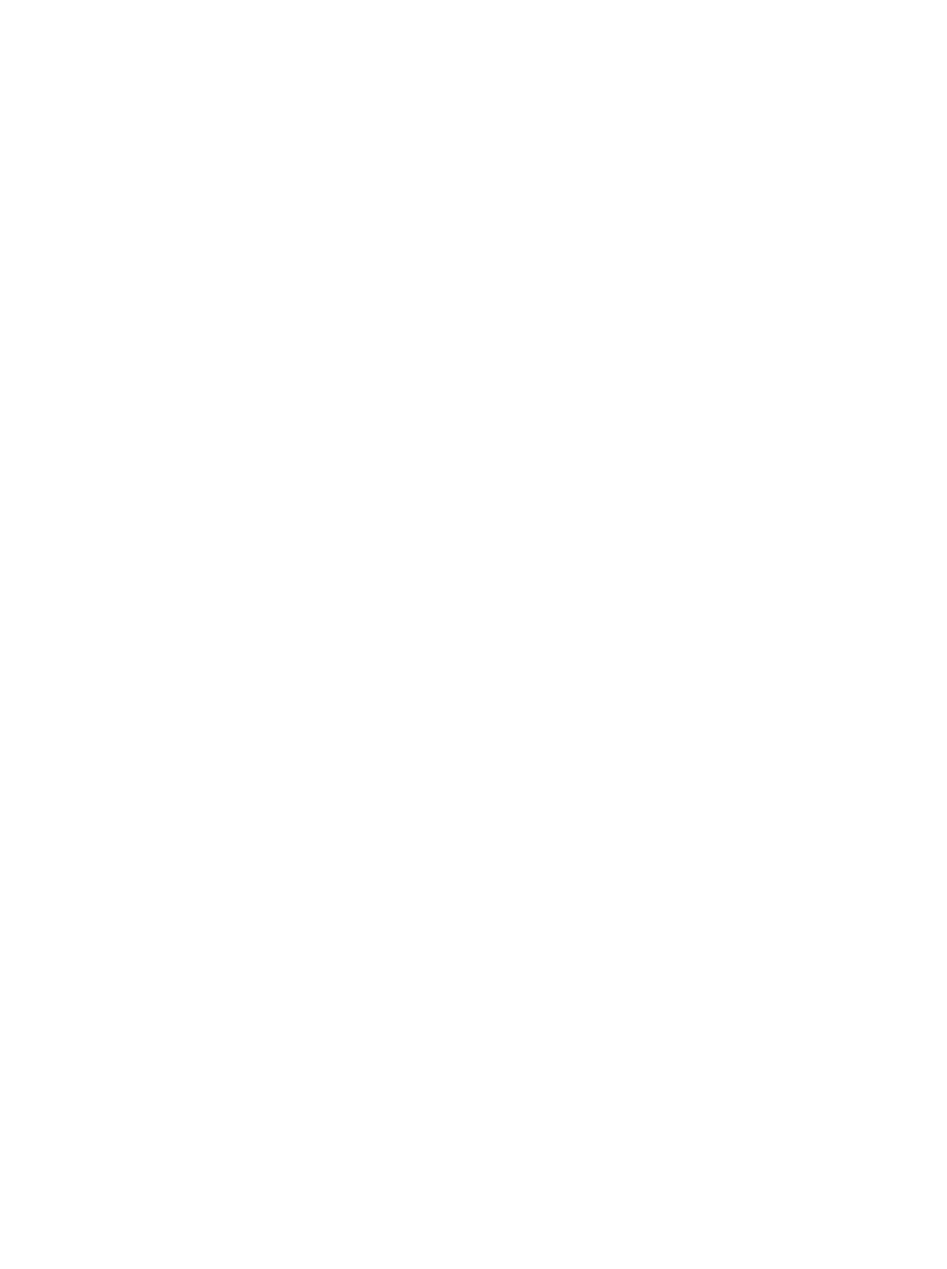
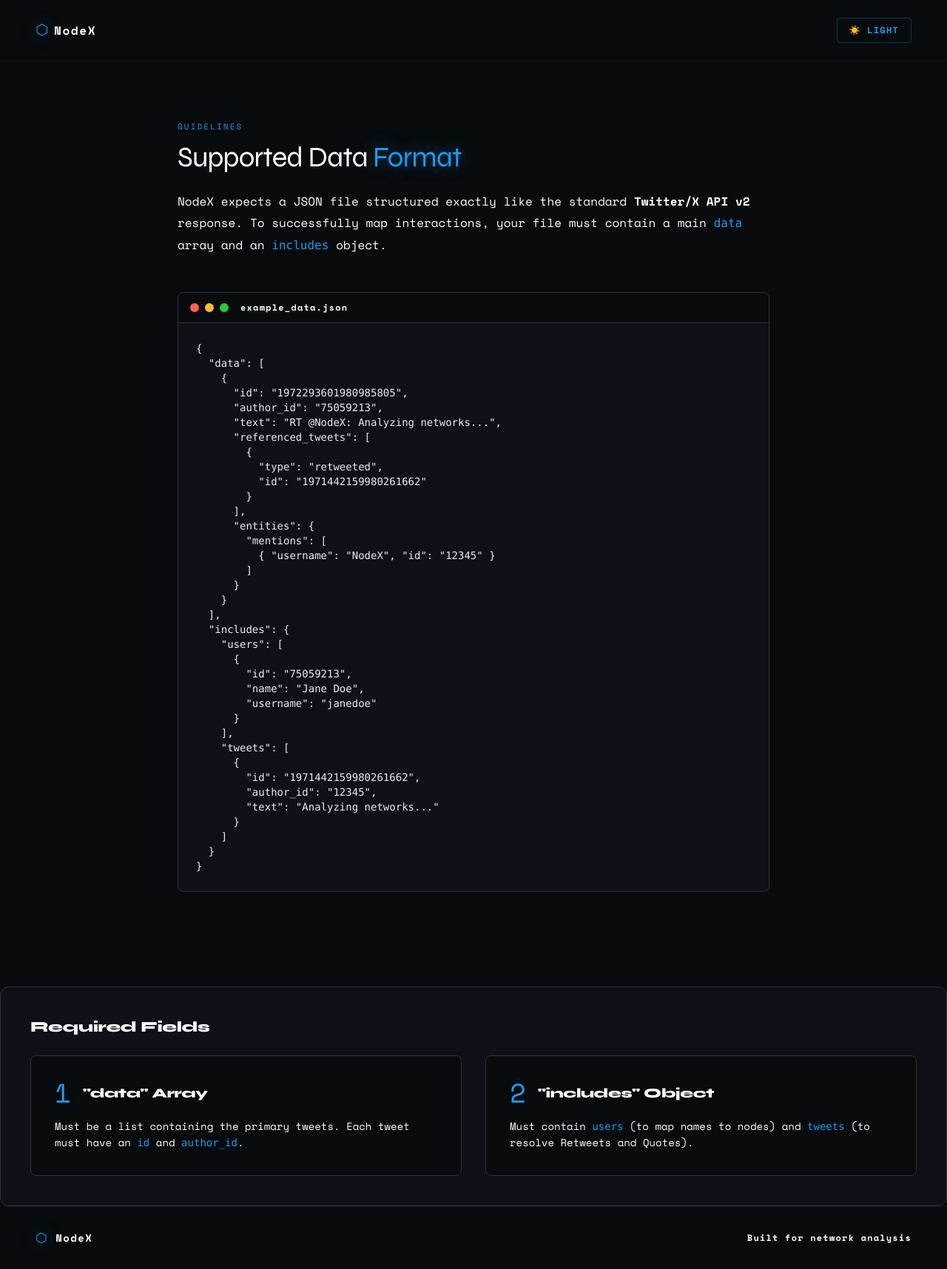
Before and after one commit to RengganaKurniawan/sna-visualizer, a React app in the folder frontend/: page /guidelines in a window 1280 px wide. Before the commit this address had no page. Shown: the whole page at 74% size. Before the commit the page ends 800 px from the top, so only its background shows below. Built offline with nearby package versions, Linux system fonts and the light colour scheme; the HTML template or start-up script is replaced by a standard one.

Commit message:
add guidelines

```diff
--- a/frontend/src/App.tsx
+++ b/frontend/src/App.tsx
@@ -3,6 +3,7 @@ import { BrowserRouter as Router, Routes, Route } from "react-router-dom";
 import Dashboard from "./pages/Dashboard";
 import Graph from "./pages/Graph";
 import TestPage from "./pages/TestPage";
+import Guidelines from "./pages/Guidelines";
 
 function App(){
     const [theme, setTheme] = useState<'dark' | 'light'>('dark')
@@ -23,6 +24,8 @@ function App(){
         <Routes>
             <Route path="/" element={<Dashboard theme={theme} onToggleTheme={toggleTheme} />}/>
             <Route path="/visualize-graph" element={<Graph theme={theme} onToggleTheme={toggleTheme}/>}/>
+            <Route path="/guidelines" element={<Guidelines theme={theme} onToggleTheme={toggleTheme} />} />
+
             <Route path="/debugPage" element={<TestPage />}/>
         </Routes>
     )
--- a/frontend/src/components/dashboard/DashboardNav.tsx
+++ b/frontend/src/components/dashboard/DashboardNav.tsx
@@ -1,4 +1,5 @@
 import React from "react";
+import { useNavigate } from "react-router-dom";
 import { NAV_LINKS, ID_MAP } from "../../constants/dashboardData";
 
 type DashboardNavProps = {
@@ -10,15 +11,26 @@ type DashboardNavProps = {
 };
 
 export default function DashboardNav({ theme, onToggleTheme, scrolled, active, setActive }: DashboardNavProps) {
+    const navigate = useNavigate();
     const isLight = theme === 'light';
-    const goto = (id: string) => document.getElementById(id)?.scrollIntoView({ behavior: "smooth" });
+
+    const handleNavClick = (label: string) => {
+        const target = ID_MAP[label];
+
+        if (target.startsWith("/")) {
+            navigate(target);
+        } else {
+            setActive(label);
+            document.getElementById(target)?.scrollIntoView({ behavior: "smooth" });
+        }
+    };
 
     return (
         <nav className={`fixed inset-x-0 top-0 z-50 flex justify-center py-4 transition-all duration-300 ${scrolled ? "nav-blur" : ""}`}>
             <div className="w-full max-w-screen-2xl px-12 flex items-center justify-between">
-                <div className="flex items-center gap-2">
+                <div className="flex items-center gap-2 cursor-pointer" onClick={() => navigate("/")}>
                     <span className="text-xl text-[#1d98f0] glow-blue">⬡</span>
-                    <span className="text-base font-bold tracking-[0.1em] text-[var(--text-base)]">NodeX</span>
+                    <span className="text-base font-bold tracking-[0.1em] text-[var(--text-base)] hover:text-[#1d98f0] transition-colors">NodeX</span>
                 </div>
 
                 <div className="flex items-center gap-6">
@@ -26,7 +38,7 @@ export default function DashboardNav({ theme, onToggleTheme, scrolled, active, s
                         {NAV_LINKS.map((l) => (
                             <button
                                 key={l}
-                                onClick={() => { setActive(l); goto(ID_MAP[l]); }}
+                                onClick={() => handleNavClick(l)}
                                 className={`px-4 py-2 rounded text-xs tracking-widest border-none cursor-pointer transition-all duration-200
                                     ${active === l
                                         ? "text-[#1D98F0] bg-[#1D98f0]/10 font-bold"
--- a/frontend/src/constants/dashboardData.ts
+++ b/frontend/src/constants/dashboardData.ts
@@ -1,9 +1,10 @@
-export const NAV_LINKS = ["About", "How It Works", "Create Graph"];
+export const NAV_LINKS = ["About", "How It Works", "Create Graph", "Guidelines"];
 
 export const ID_MAP: Record<string, string> = {
   "About": "about",
   "How It Works": "how",
   "Create Graph": "create",
+  "Guidelines": "/guidelines"
 };
 
 export const EDGE_TYPES = [
--- /dev/null
+++ b/frontend/src/pages/Guidelines.tsx
@@ -0,0 +1,129 @@
+import React from "react";
+import { useNavigate } from "react-router-dom";
+import Footer from "../components/dashboard/Footer";
+import "../assets/Dashboard.css";
+
+type GuidelinesProps = {
+    theme: 'dark' | 'light';
+    onToggleTheme: () => void;
+}
+
+function Guidelines({ theme, onToggleTheme }: GuidelinesProps) {
+    const navigate = useNavigate();
+    const isLight = theme == 'light';
+
+    return (
+        <div className="min-h-screen bg-[var(--bg-root)] text-[var(--text-base)] transition-colors duration-300">
+
+            {/* NAV */}
+            <nav className="flex items-center justify-between px-12 py-6 border-b border-[#1D9BF0]/10">
+                <div className="flex items-center gap-2 cursor-pointer" onClick={() => navigate("/")}>
+                    <span className="text-xl text-[#1d98f0] glow-blue">⬡</span>
+                    <span className="text-base font-bold tracking-[0.1em] text-[var(--text-base)] hover:text-[#1d98f0] transition-colors">NodeX</span>
+                </div>
+                <button
+                    onClick={onToggleTheme}
+                    className={`glow-btn border border-[#1D9BF0]/30 text-[#1D9BF0] px-4 py-2 rounded text-xs font-bold tracking-widest transition-colors ${isLight ? 'hover:bg-[#1D9BF0]/20' : 'hover:bg-[#1D9BF0]/10'}`}
+                >
+                    {isLight ? '🌙 DARK' : '☀️ LIGHT'}
+                </button>
+            </nav>
+
+            {/* CONTENT */}
+            <div className="max-w-4xl mx-auto px-12 py-20">
+                <p className="text-[0.68rem] tracking-[0.2em] uppercase text-[#1D9BF0] mb-3">Guidelines</p>
+                <h1 className="text-[clamp(1.8rem,3vw,2.6rem)] font-black leading-[1.12] tracking-tight mb-6">
+                    Supported Data <span className="text-[#1D9BF0] glow-blue">Format</span>
+                </h1>
+                <p className="text-base leading-[1.8] text-[var(--text-muted)] mb-12">
+                    NodeX expects a JSON file structured exactly like the standard <strong>Twitter/X API v2</strong> response.
+                    To successfully map interactions, your file must contain a main <code className="text-[#1D9BF0]">data</code> array and an <code className="text-[#1D9BF0]">includes</code> object.
+                </p>
+
+                {/* CODE BLOCK */}
+                <div className={`relative rounded-lg overflow-hidden border ${isLight ? "bg-[#f8f9fa] border-gray-200" : "bg-[#0d1117] border-[#2f3336]"} mb-12`}>
+                    <div className={`flex items-center gap-2 px-4 py-3 border-b ${isLight ? "border-gray-200 bg-white" : "border-[#2f3336] bg-[#070b0d]"}`}>
+                        <div className="w-3 h-3 rounded-full bg-[#ff5f56]"></div>
+                        <div className="w-3 h-3 rounded-full bg-[#ffbd2e]"></div>
+                        <div className="w-3 h-3 rounded-full bg-[#27c93f]"></div>
+                        <span className="ml-2 text-xs font-bold tracking-widest text-[var(--text-muted)]">example_data.json</span>
+                    </div>
+                    <pre className="p-6 text-sm overflow-x-auto" style={{ fontFamily: "'Space Mono', monospace" }}>
+                        <code className={isLight ? "text-black" : "text-[#e6edf3]"}>
+{`{
+  "data": [
+    {
+      "id": "1972293601980985805",
+      "author_id": "75059213",
+      "text": "RT @NodeX: Analyzing networks...",
+      "referenced_tweets": [
+        {
+          "type": "retweeted",
+          "id": "1971442159980261662"
+        }
+      ],
+      "entities": {
+        "mentions": [
+          { "username": "NodeX", "id": "12345" }
+        ]
+      }
+    }
+  ],
+  "includes": {
+    "users": [
+      {
+        "id": "75059213",
+        "name": "Jane Doe",
+        "username": "janedoe"
+      }
+    ],
+    "tweets": [
+      {
+        "id": "1971442159980261662",
+        "author_id": "12345",
+        "text": "Analyzing networks..."
+      }
+    ]
+  }
+}`}
+                        </code>
+                    </pre>
+                </div>
+            </div>
+
+            {/* RULE */}
+            <div className={`p-6 sm:p-10 rounded-xl border ${isLight ? "bg-gray-50 border-gray-200" : "bg-[#0d1117] border-[#2f3336]"}`}>
+                    <h3 className="text-xl font-bold mb-6">Required Fields</h3>
+
+                    <div className="grid grid-cols-1 md:grid-cols-2 gap-8">
+
+                        <div className={`p-8 border rounded-lg ${isLight ? "border-gray-200 bg-white" : "border-[#2f3336] bg-[#070b0d]"}`}>
+                            <div className="flex items-center gap-4 mb-4">
+                                <span className="text-4xl font-black text-[#1D9BF0] leading-none">1</span>
+                                <h4 className="text-lg font-bold text-[var(--text-base)] tracking-wide">"data" Array</h4>
+                            </div>
+                            <p className="text-sm leading-relaxed text-[var(--text-muted)]">
+                                Must be a list containing the primary tweets. Each tweet must have an <code className="text-[#1D9BF0]">id</code> and <code className="text-[#1D9BF0]">author_id</code>.
+                            </p>
+                        </div>
+
+                        <div className={`p-8 border rounded-lg ${isLight ? "border-gray-200 bg-white" : "border-[#2f3336] bg-[#070b0d]"}`}>
+                            <div className="flex items-center gap-4 mb-4">
+                                <span className="text-4xl font-black text-[#1D9BF0] leading-none">2</span>
+                                <h4 className="text-lg font-bold text-[var(--text-base)] tracking-wide">"includes" Object</h4>
+                            </div>
+                            <p className="text-sm leading-relaxed text-[var(--text-muted)]">
+                                Must contain <code className="text-[#1D9BF0]">users</code> (to map names to nodes) and <code className="text-[#1D9BF0]">tweets</code> (to resolve Retweets and Quotes).
+                            </p>
+                        </div>
+
+                    </div>
+                </div>
+
+            {/* FOOTER */}
+            <Footer theme={theme} />
+        </div>
+    )
+}
+
+export default Guidelines;
```
